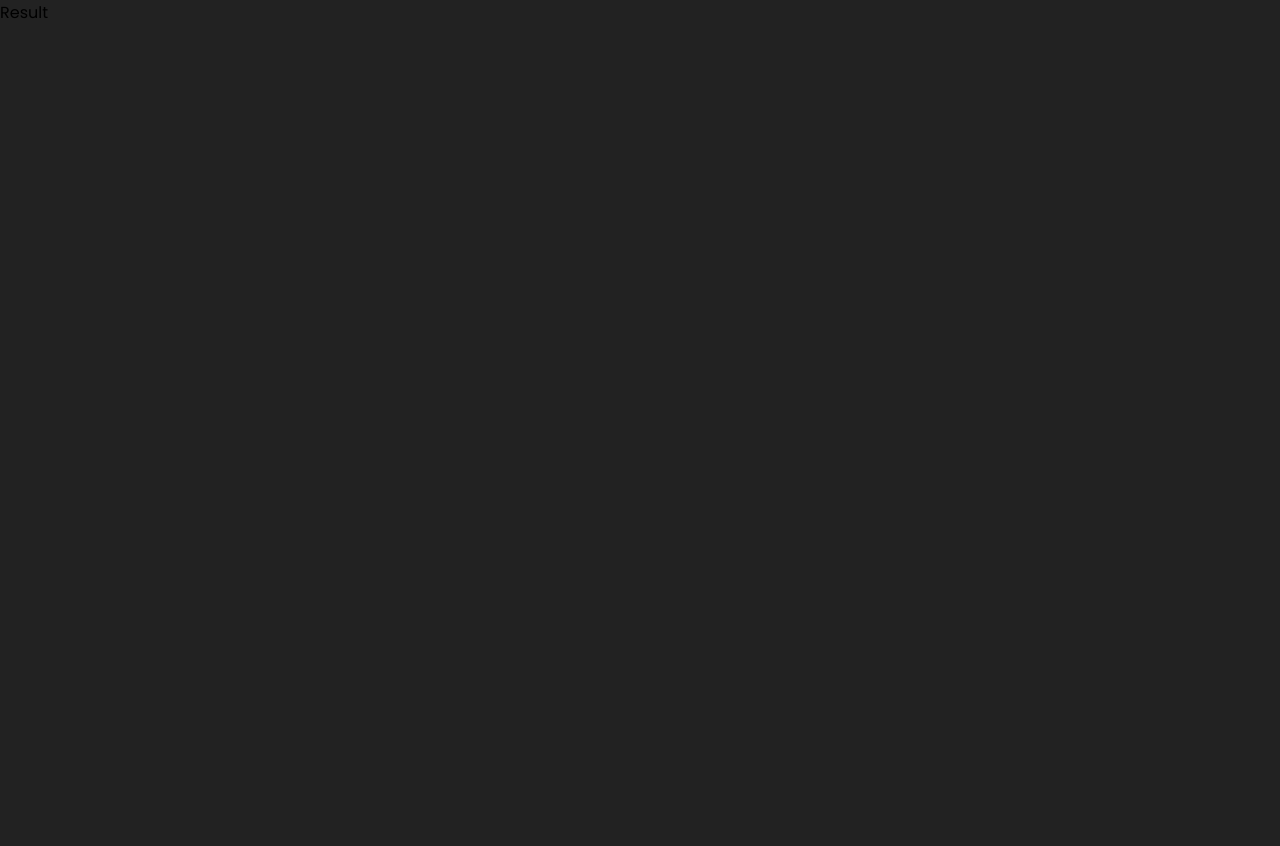
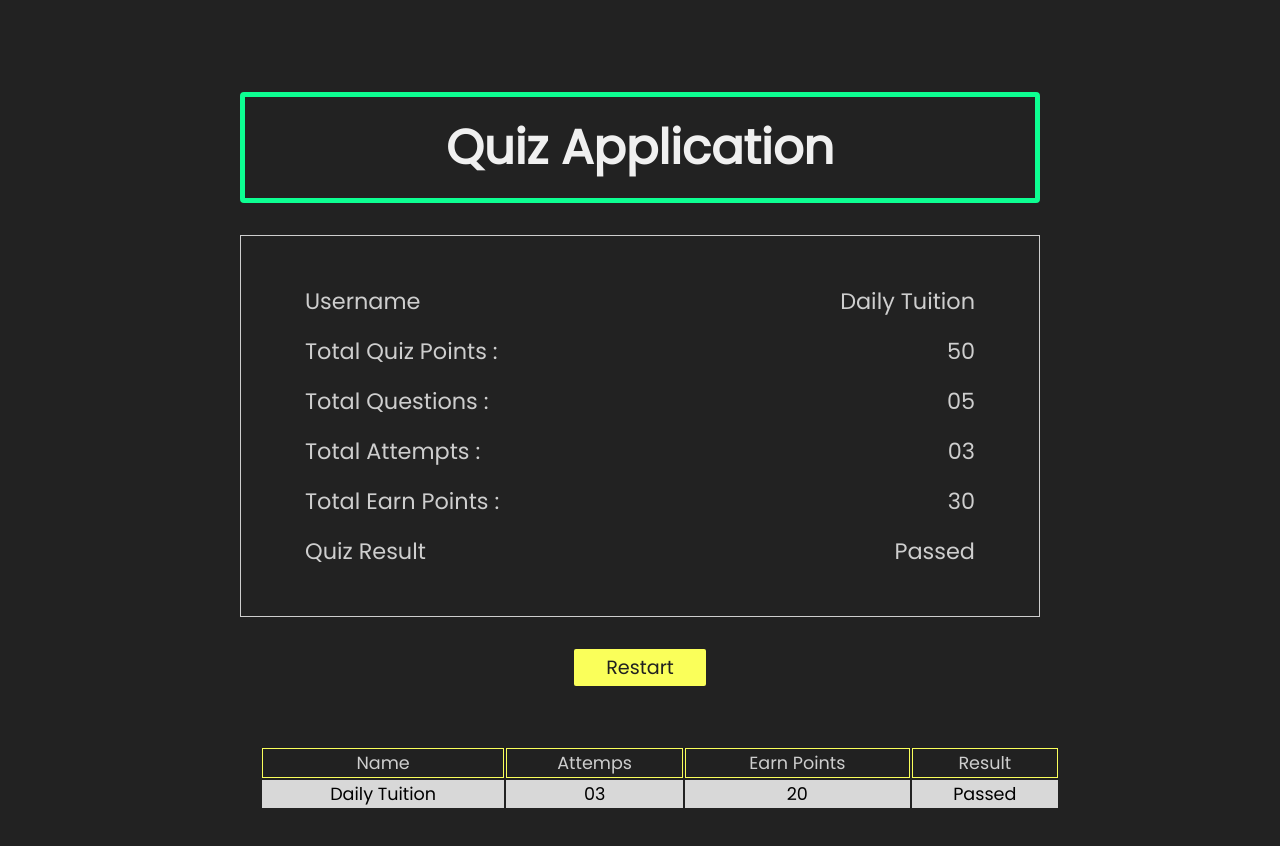
Before and after one commit to badejayo/OnesAndZeroes, a React (Create React App) app in the folder OnesAndZeroes_frontend/: page /result in a window 1280 px wide. Shown: the top 846 px of the page. Before the commit the page ends 800 px from the top, so only its background shows below. Built offline with nearby package versions, Linux system fonts and the light colour scheme.

Commit message:
Result Component

```diff
--- a/OnesAndZeroes_frontend/src/components/Result.js
+++ b/OnesAndZeroes_frontend/src/components/Result.js
@@ -1,7 +1,54 @@
 import React from 'react'
+import '../styles/Result.css';
+import { Link } from 'react-router-dom';
+
+import ResultTable from './ResultTable';
 
 export default function Result() {
+
+    function onRestart(){
+        console.log('on Restart')
+    }
+
   return (
-    <div>Result</div>
+    <div className='container'>
+        <h1 className='title text-light'>Quiz Application</h1>
+
+        <div className='result flex-center'>
+            <div className='flex'>
+                <span>Username</span>
+                <span className='bold'>Daily Tuition</span>
+            </div>
+            <div className='flex'>
+                <span>Total Quiz Points : </span>
+                <span className='bold'>50</span>
+            </div>
+            <div className='flex'>
+                <span>Total Questions : </span>
+                <span className='bold'>05</span>
+            </div>
+            <div className='flex'>
+                <span>Total Attempts : </span>
+                <span className='bold'>03</span>
+            </div>
+            <div className='flex'>
+                <span>Total Earn Points : </span>
+                <span className='bold'>30</span>
+            </div>
+            <div className='flex'>
+                <span>Quiz Result</span>
+                <span className='bold'>Passed</span>
+            </div>
+        </div>
+
+        <div className="start">
+            <Link className='btn' to={'/'} onClick={onRestart}>Restart</Link>
+        </div>
+
+        <div className="container">
+            {/* result table */}
+            <ResultTable></ResultTable>
+        </div>
+    </div>
   )
 }
--- /dev/null
+++ b/OnesAndZeroes_frontend/src/components/ResultTable.js
@@ -0,0 +1,26 @@
+import React from 'react'
+
+export default function ResultTable() {
+  return (
+    <div>
+        <table>
+            <thead className='table-header'>
+                <tr className='table-row'>
+                    <td>Name</td>
+                    <td>Attemps</td>
+                    <td>Earn Points</td>
+                    <td>Result</td>
+                </tr>
+            </thead>
+            <tbody>
+                <tr className='table-body'>
+                    <td>Daily Tuition</td>
+                    <td>03</td>
+                    <td>20</td>
+                    <td>Passed</td>
+                </tr>
+            </tbody>
+        </table>
+    </div>
+  )
+}
--- /dev/null
+++ b/OnesAndZeroes_frontend/src/styles/Result.css
@@ -0,0 +1,51 @@
+
+
+.flex-center{
+    display: flex;
+    justify-content: center;
+    flex-direction: column;
+    border: 1px solid #cecece;
+    padding: 3em 4em;
+    gap: 1em;
+}
+
+.container .flex{
+    display: flex;
+    justify-content: space-between;
+
+}
+
+.container .flex span {
+    font-size: 1.4em;
+    color: #cecece;
+}
+
+.container .flex span.achive {
+    font-weight: bold;
+    color: #ff2a66;
+    color: #2aff95;
+}
+
+table {
+    width: 100%;
+}
+
+.table-header {
+    color: #cecece;
+    font-size: 1.1em;
+    text-align: center;
+    background: #212121;
+    padding: 18px 0;
+}
+
+.table-body {
+    font-size: 1.1em;
+    text-align: center;
+    /* color: #cecece; */
+    background: #d8d8d8;
+    padding: 18px 0;
+}
+
+.table-header > tr > td{
+    border: 1px solid #faff5a;
+}
```
